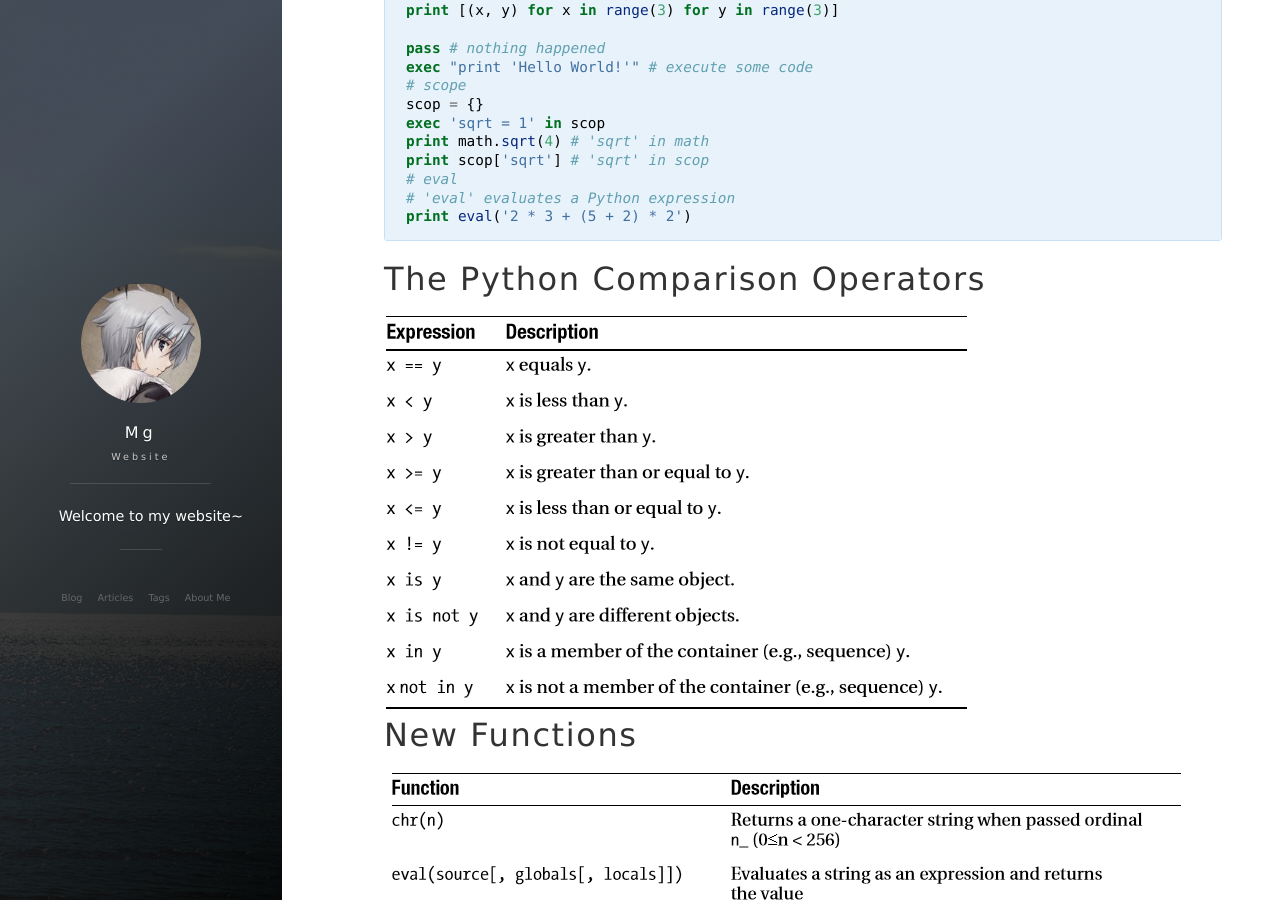
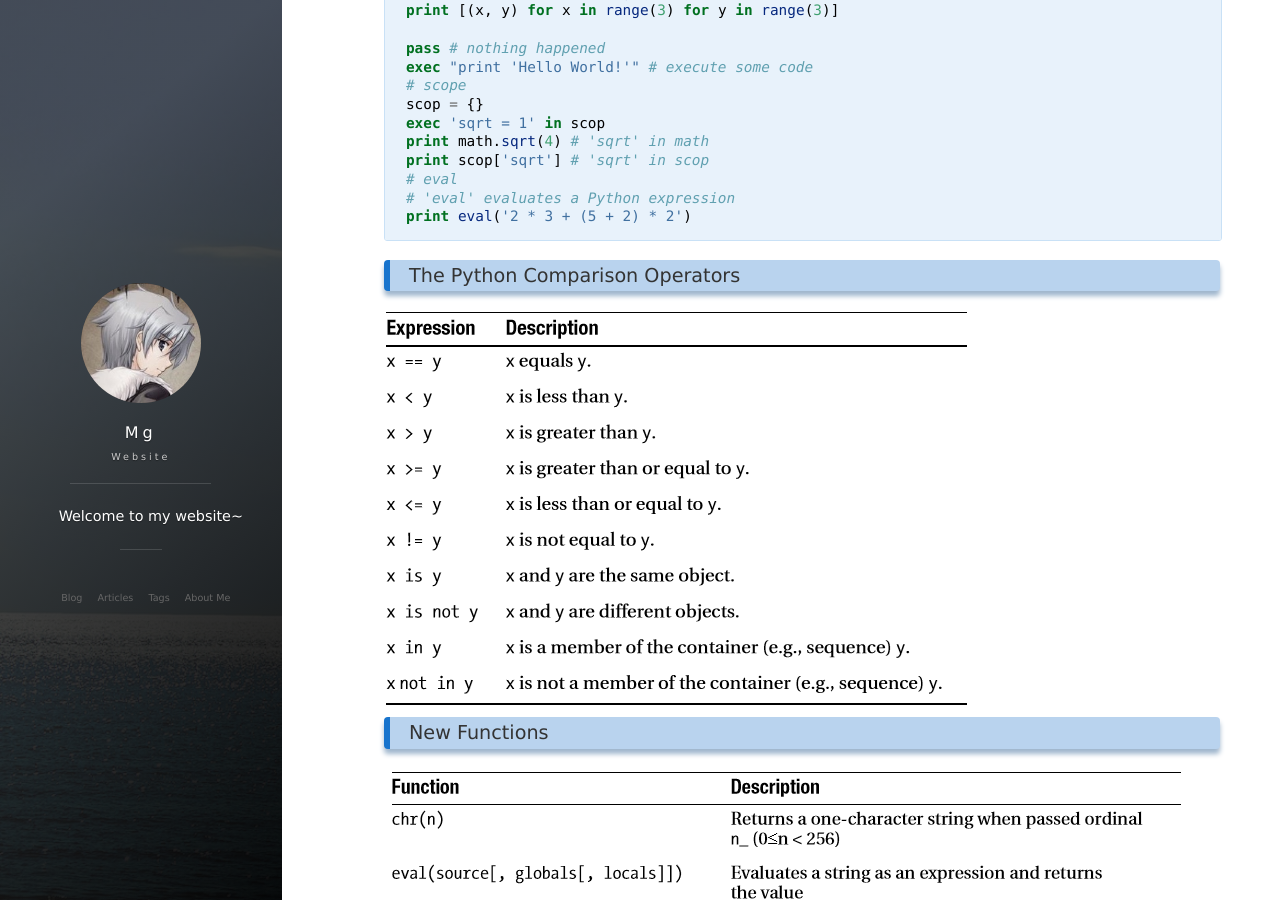
Before and after one commit to XJTUmg/XJTUmg.github.io, a Jekyll site: the page built from _posts/2017-01-12-Learning Python5.md, in a window 1280 px wide and 900 px high, scrolled down 1026 px. Built offline with Jekyll 4.4.1, drawn with Linux system fonts in a browser that asks for light colours; nearby versions of some CDN libraries; comment, search, counter and statistics services are not loaded.

```diff
--- a/_posts/2017-01-12-Learning Python5.md
+++ b/_posts/2017-01-12-Learning Python5.md
@@ -68,12 +68,12 @@ print eval('2 * 3 + (5 + 2) * 2')
 
 {% endhighlight %}
 
-# The Python Comparison Operators
+### The Python Comparison Operators
 <dev align = "left">
   <img src="/images/posts/python5/1.png" height="401" width="594">
 </dev>
 
-# New Functions
+### New Functions
 <dev align = "left">
   <img src="/images/posts/python5/2.png" height="426" width="798">
 </dev>
```
